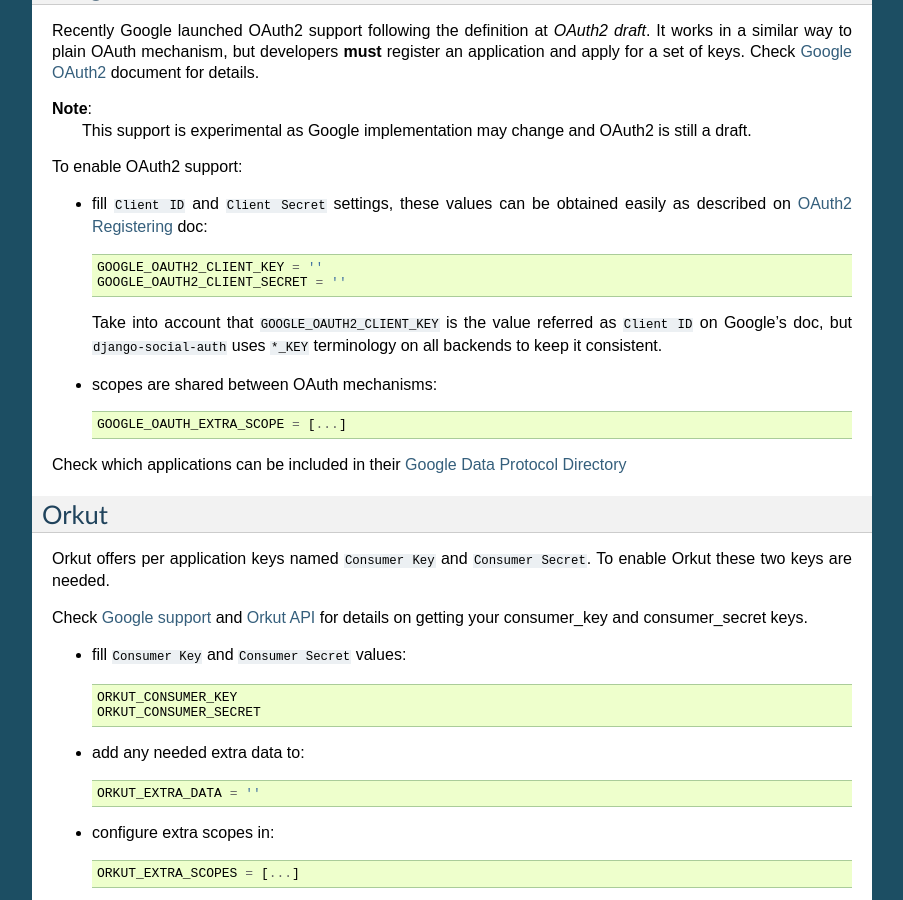
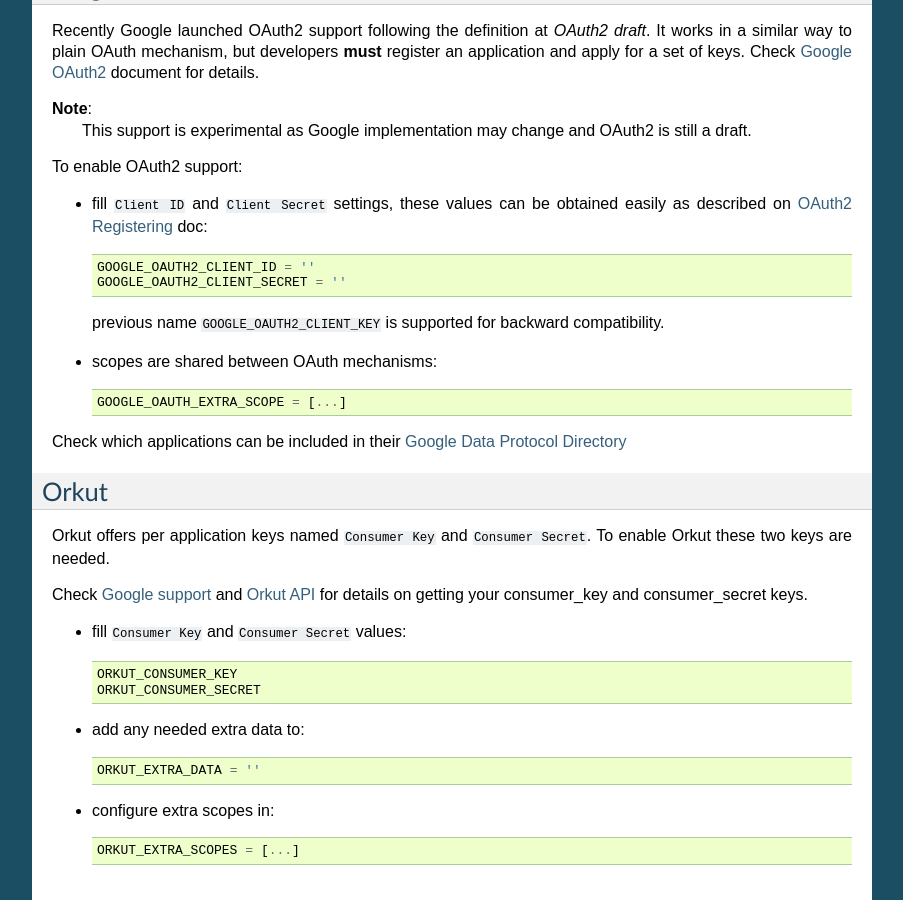
Before and after one commit to devs-cloud/django-social-auth-module, a Sphinx documentation site: the page built from doc/backends/google.rst, in a window 1280 px wide and 900 px high, scrolled down 708 px. Shown: the whole window, without its empty margins (198-1101 px from the left). Built offline with Sphinx 7.4.7, drawn with Linux system fonts in a browser that asks for light colours.

Commit message:
Rename GOOGLE_OAUTH2_CLIENT_KEY to GOOGLE_OAUTH2_CLIENT_ID, keep backward compatibility name. Closes gh-133

```diff
--- a/doc/backends/google.rst
+++ b/doc/backends/google.rst
@@ -52,12 +52,11 @@
 - fill ``Client ID`` and ``Client Secret`` settings, these values can be obtained
   easily as described on `OAuth2 Registering`_ doc::
 
-      GOOGLE_OAUTH2_CLIENT_KEY = ''
+      GOOGLE_OAUTH2_CLIENT_ID = ''
       GOOGLE_OAUTH2_CLIENT_SECRET = ''
 
-  Take into account that ``GOOGLE_OAUTH2_CLIENT_KEY`` is the value referred as
-  ``Client ID`` on Google's doc, but ``django-social-auth`` uses ``*_KEY``
-  terminology on all backends to keep it consistent.
+  previous name ``GOOGLE_OAUTH2_CLIENT_KEY`` is supported for backward
+  compatibility.
 
 - scopes are shared between OAuth mechanisms::
 
--- a/doc/configuration.rst
+++ b/doc/configuration.rst
@@ -55,7 +55,7 @@
     ORKUT_CONSUMER_SECRET        = ''
     GOOGLE_CONSUMER_KEY          = ''
     GOOGLE_CONSUMER_SECRET       = ''
-    GOOGLE_OAUTH2_CLIENT_KEY     = ''
+    GOOGLE_OAUTH2_CLIENT_ID      = ''
     GOOGLE_OAUTH2_CLIENT_SECRET  = ''
     FOURSQUARE_CONSUMER_KEY      = ''
     FOURSQUARE_CONSUMER_SECRET   = ''
```
Also changed, not shown: README.rst (+4 -5 lines), 2 other files.
